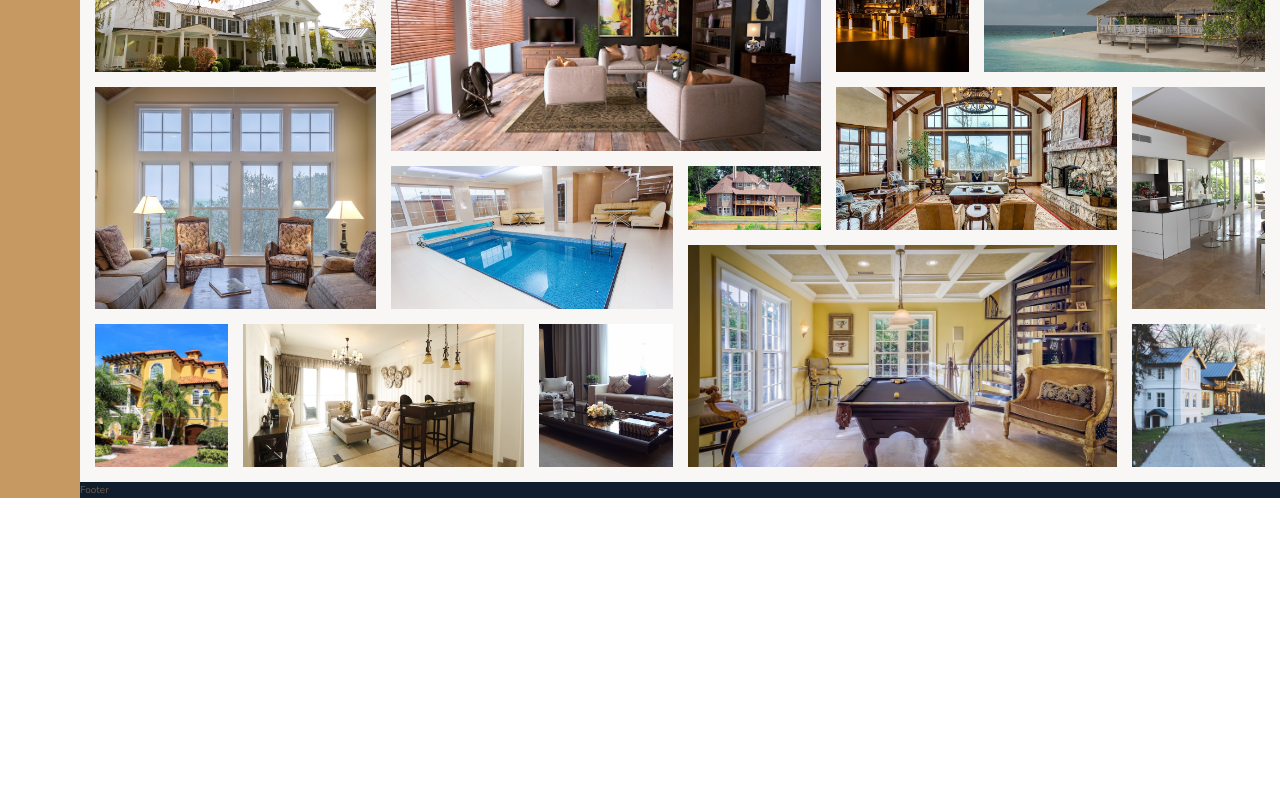
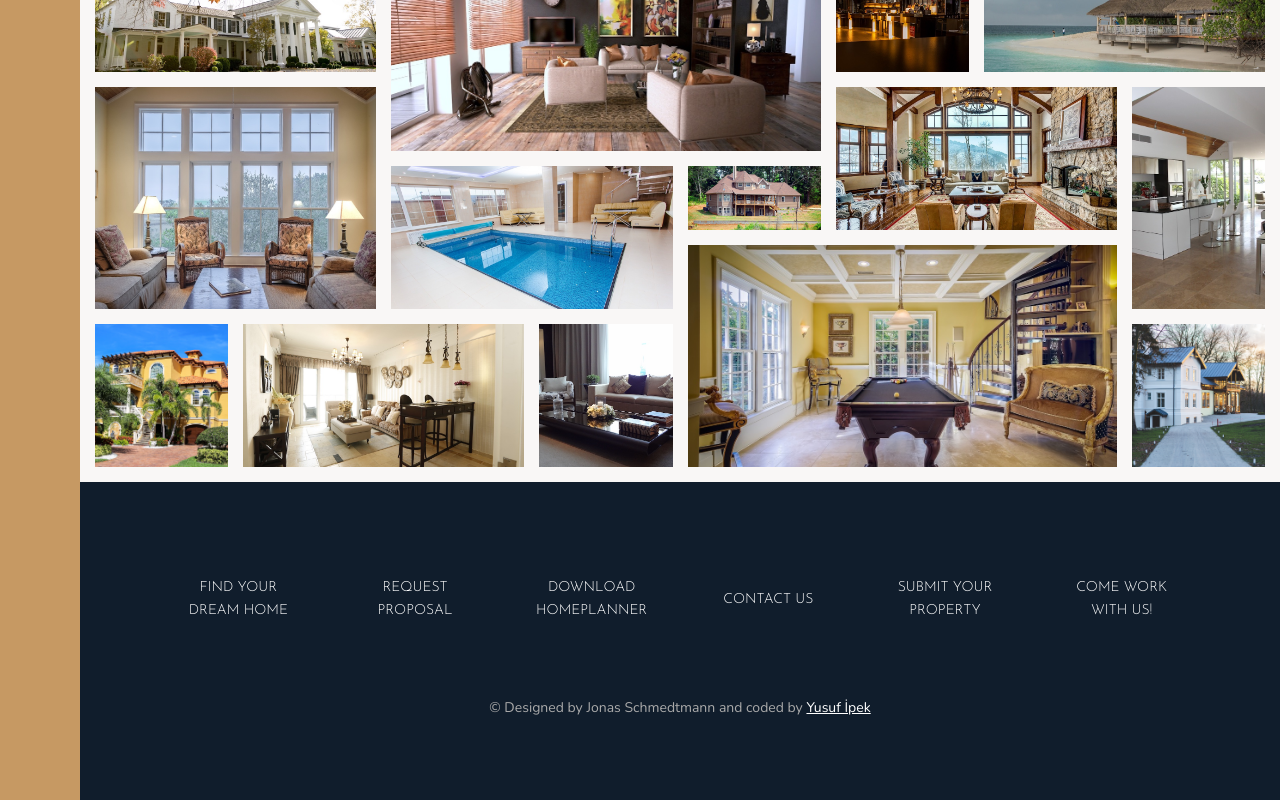
Before and after one commit to yusufipk/nexter-react, a React (Create React App) app: page / in a window 1280 px wide. Shown: the part 3185-3985 px from the top of the page. Before the commit the page ends 3683 px from the top, so only its background shows below. Built offline with nearby package versions, Linux system fonts and the light colour scheme.

Commit message:
created and styled footer

```diff
--- a/src/commons/footer.jsx
+++ b/src/commons/footer.jsx
@@ -1,3 +1,49 @@
 export default function Footer() {
-  return <footer className="footer">Footer</footer>;
+  return (
+    <footer className="footer">
+      <ul className="nav">
+        <li className="nav__item">
+          <a href="#" className="nav__link">
+            Find your dream home
+          </a>
+        </li>
+        <li className="nav__item">
+          <a href="#" className="nav__link">
+            Request proposal
+          </a>
+        </li>
+        <li className="nav__item">
+          <a href="#" className="nav__link">
+            Download homeplanner
+          </a>
+        </li>
+        <li className="nav__item">
+          <a href="#" className="nav__link">
+            Contact us
+          </a>
+        </li>
+        <li className="nav__item">
+          <a href="#" className="nav__link">
+            Submit your property
+          </a>
+        </li>
+        <li className="nav__item">
+          <a href="#" className="nav__link">
+            Come work with us!
+          </a>
+        </li>
+      </ul>
+      <p className="copyright">
+        &copy; Designed by Jonas Schmedtmann and coded by{" "}
+        <a
+          href="https://yusufipek.me"
+          target="_blank"
+          rel="noreferrer"
+          className="copyright__link"
+        >
+          Yusuf İpek
+        </a>
+      </p>
+    </footer>
+  );
 }
--- a/src/sass/_footer.scss
+++ b/src/sass/_footer.scss
@@ -1,4 +1,48 @@
 .footer {
   background-color: $color-secondary;
   grid-column: full-start / full-end;
+
+  padding: 8rem;
 }
+
+.nav {
+  list-style: none;
+  display: grid;
+  grid-template-columns: repeat(auto-fit, minmax(15rem, 1fr));
+  gap: 2rem;
+  align-items: center;
+
+  &__link:link,
+  &__link:visited {
+    font-size: 1.4rem;
+    color: #fff;
+    text-decoration: none;
+    font-family: $font-display;
+    text-transform: uppercase;
+    text-align: center;
+    padding: 1.5rem;
+    display: block;
+    transition: all 0.2s;
+  }
+
+  &__link:hover,
+  &__link:active {
+    background-color: rgba(#fff, 0.05);
+    transform: translateY(-3px);
+  }
+}
+
+.copyright {
+  font-size: 1.4rem;
+  color: $color-grey-light-2;
+  margin-top: 6rem;
+  text-align: center;
+
+  &__link {
+    color: #fff;
+
+    &:hover {
+      color: $color-grey-light-2;
+    }
+  }
+}
```
